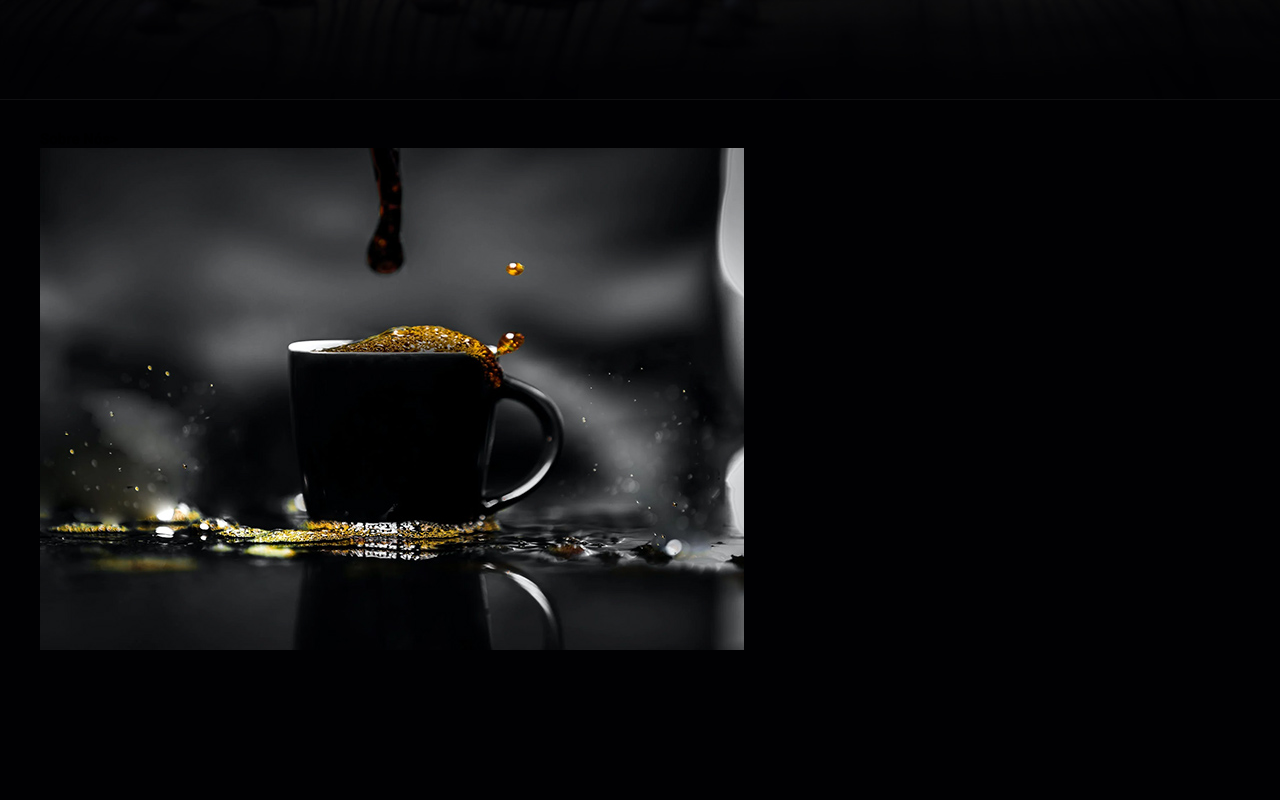
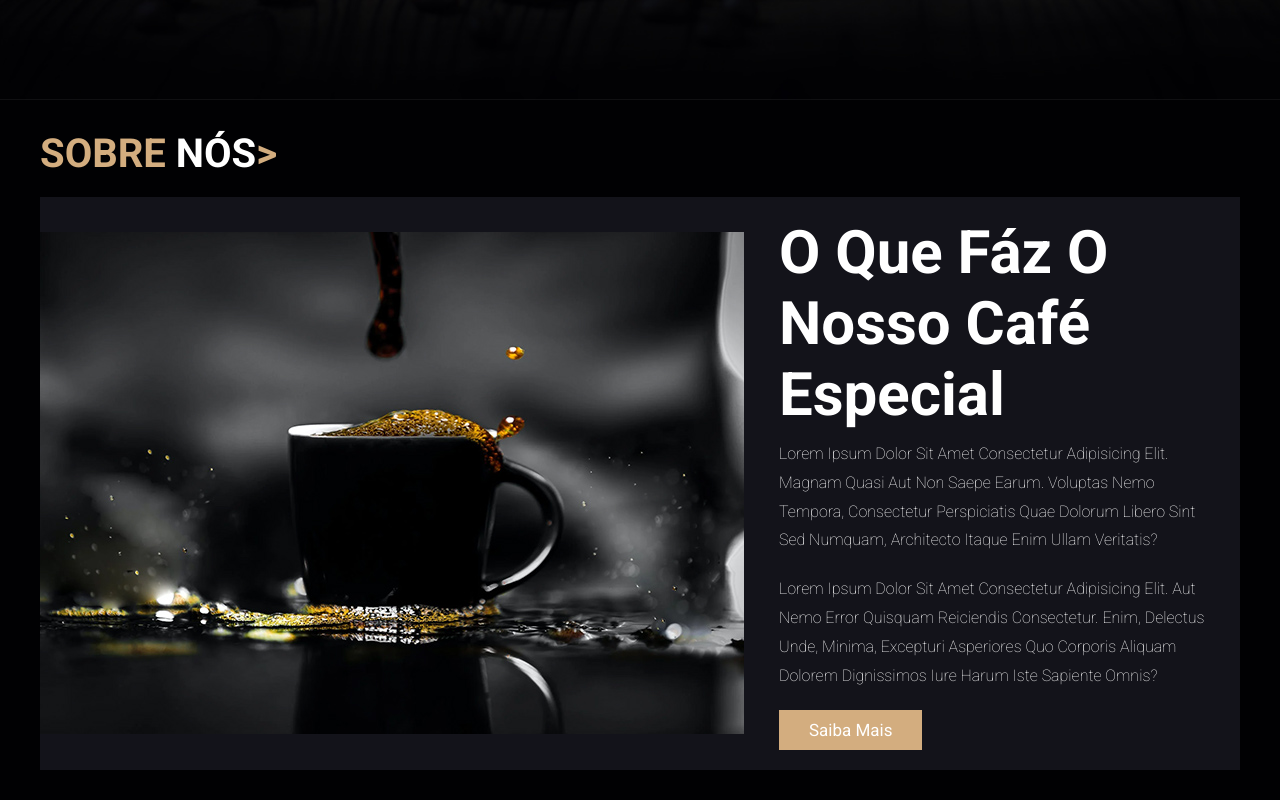
Before and after one commit to WilliandosSantos89/coffe-page, a plain HTML site: page index.html in a window 1280 px wide. Shown: the part 700-1500 px from the top of the page. Before the commit the page ends 1382 px from the top, so only its background shows below. Drawn offline with Linux system fonts and the light colour scheme.

Commit message:
finalização do menu sobre nós

```diff
--- a/index.html
+++ b/index.html
@@ -48,7 +48,15 @@
     <section class="about" id="about">
         <h2 class="title">Sobre <span>Nós</span>></h2>
         <div class="row">
-            <img src="./img_cafeteria/about-img.jpg" alt="sobre-nos">
+            <div class="container-img">
+                <img src="./img_cafeteria/about-img.jpg" alt="sobre-nos">
+            </div>
+            <div class="content">
+                <h3>O que fáz o nosso café Especial</h3>
+                <p>Lorem ipsum dolor sit amet consectetur adipisicing elit. Magnam quasi aut non saepe earum. Voluptas nemo tempora, consectetur perspiciatis quae dolorum libero sint sed numquam, architecto itaque enim ullam veritatis?</p>
+                <p>Lorem ipsum dolor sit amet consectetur adipisicing elit. Aut nemo error quisquam reiciendis consectetur. Enim, delectus unde, minima, excepturi asperiores quo corporis aliquam dolorem dignissimos iure harum iste sapiente omnis?</p>
+                <a href="#" class="btn">Saiba mais</a>
+            </div>
         </div>
     </section>
 
--- a/style.css
+++ b/style.css
@@ -34,6 +34,7 @@ section {
     right: 0;
     z-index: 99;
     border-bottom: var(--border);
+    background-color: var(--bg);
 }
 
 .header section {
@@ -77,6 +78,10 @@ section {
     display: inline-block;
 }
 
+.btn:hover {
+    letter-spacing: 0.1rem;
+}
+
 .home-container {
     background: url(./img_cafeteria/home-img.jpg);
     height: 100vh;
@@ -106,3 +111,38 @@ section {
     line-height: 1.8;
     padding: 1rem 0;
 }
+
+.title {
+    font-size: 4rem;
+    color: var(--main-color);
+    text-transform: uppercase;
+    text-align: centr;
+    margin-bottom: 2rem;
+}
+
+.title span {
+    color: #fff;
+    text-align: center;
+    text-transform: uppercase;
+}
+
+.about .row {
+    display: flex;
+    align-items: center;
+    background-color: var(--black);
+    gap: 1.5rem;
+}
+
+.about .row .content {
+    padding: 2rem;
+}
+
+.about .row. .content h3 {
+    font-size: 3rem;
+    color: #fff;
+}
+
+.about .row .content p {
+    font-size: 1.6rem;
+
+}
```
